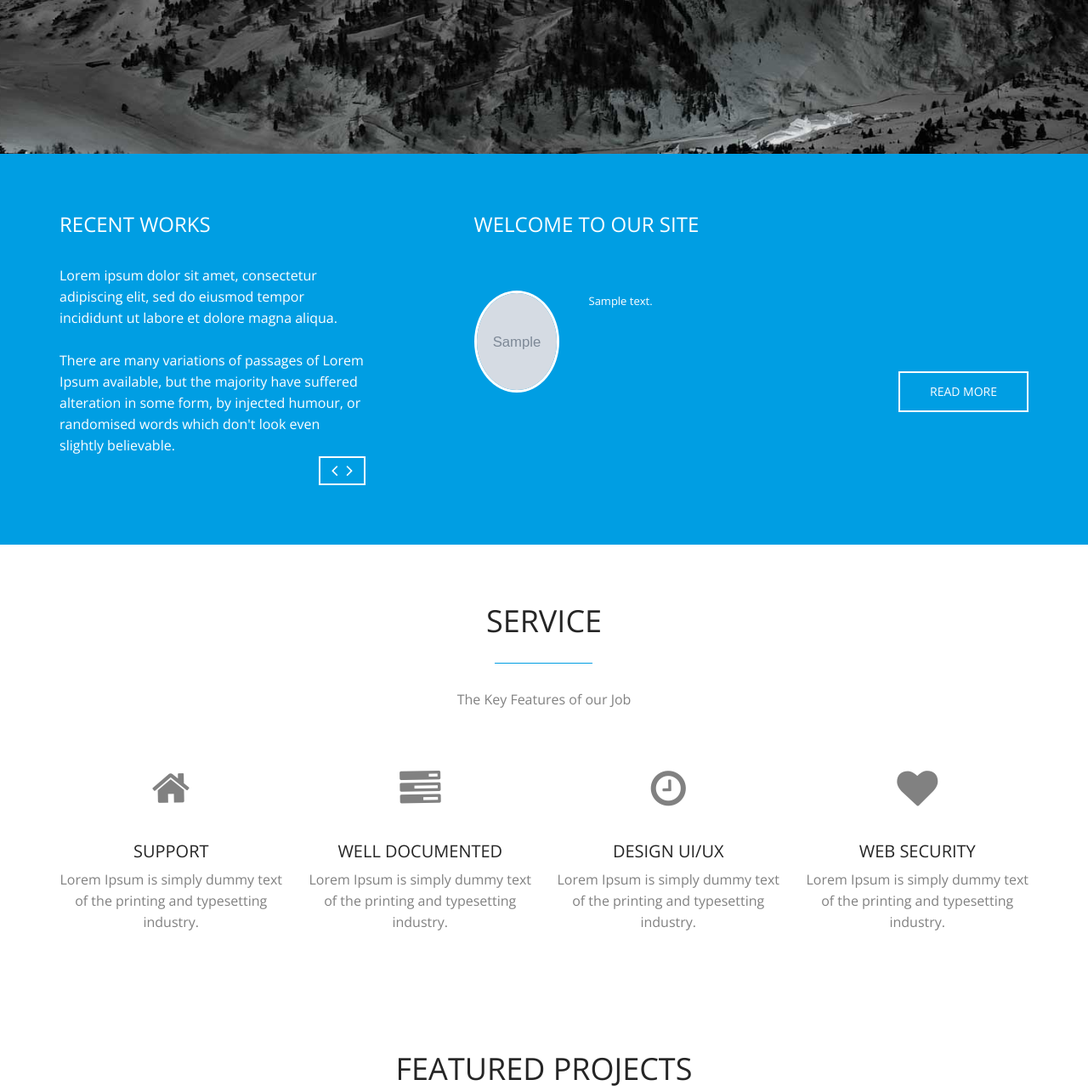
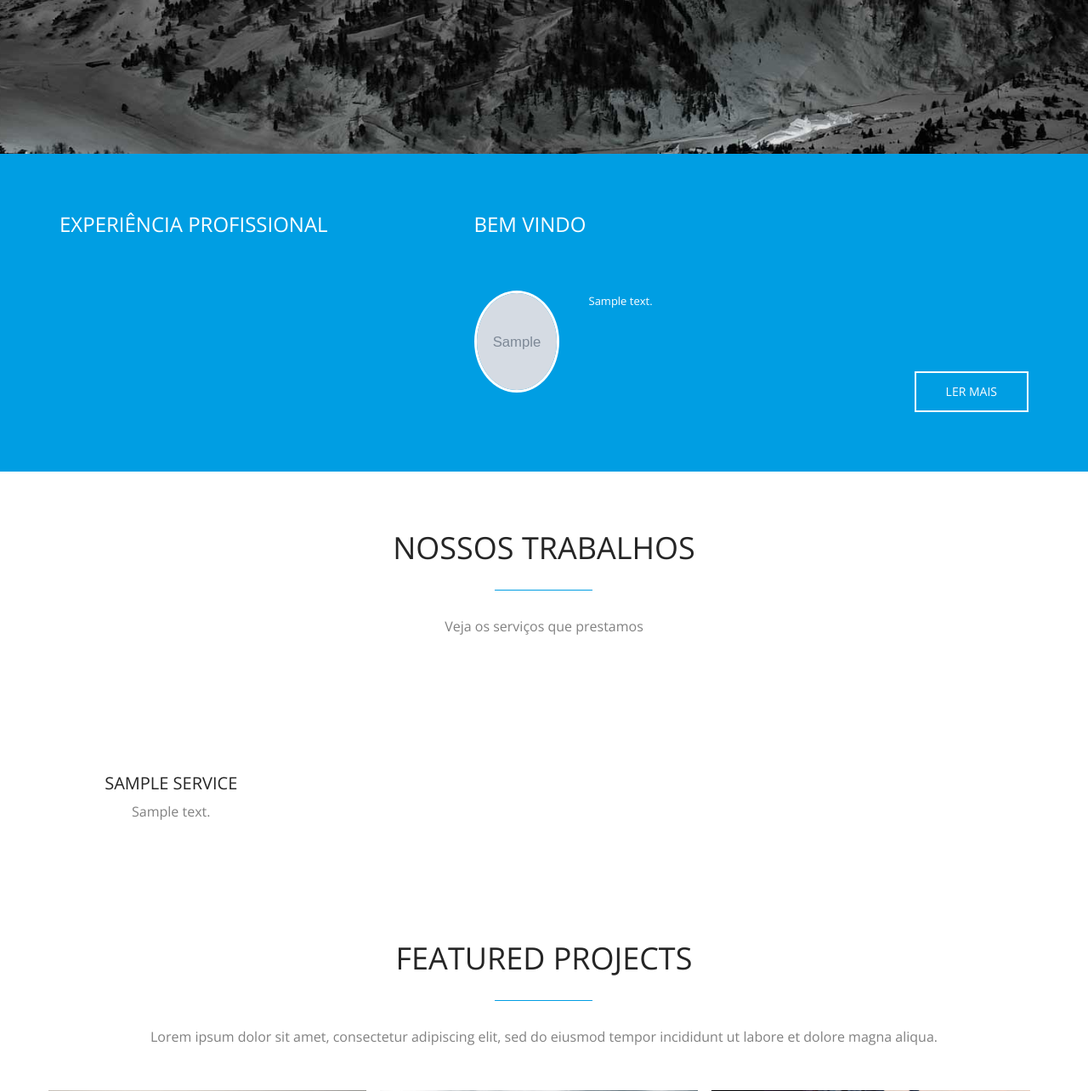
Before and after one commit to CristoferPortela/meuportfolio-django, a Django app: page / in a window 1280 px wide. Shown: the part 619-1903 px from the top of the page at 85% size. Run offline with Django 3.2, Linux system fonts and the light colour scheme; tables that the repository leaves empty hold one stand-in row (values such as "Sample post"); grey boxes marked "Sample" are stand-in pictures; some libraries are stand-ins or nearby versions.

Commit message:
refact: data comming from db

```diff
--- a/mainpage/templates/mainpage/about-services.html
+++ b/mainpage/templates/mainpage/about-services.html
@@ -4,42 +4,25 @@
         <div class="row">
             <div class="col-md-4 wow animated fadeInLeft">
                 <div class="recent-works">
-                    <h3>Recent Works</h3>
+                    <h3>Experiência profissional</h3>
                     <div id="works">
-                        <div class="work-item">
-                            <p>Lorem ipsum dolor sit amet, consectetur adipiscing elit, sed do eiusmod tempor incididunt ut labore et dolore magna aliqua.
-                                <br>
-                                <br> There are many variations of passages of Lorem Ipsum available, but the majority have suffered alteration in some form, by injected humour, or randomised words which don't look even slightly believable.
-                            </p>
-                        </div>
-                        <div class="work-item">
-                            <p>Lorem ipsum dolor sit amet, consectetur adipiscing elit, sed do eiusmod tempor incididunt ut labore et dolore magna aliqua.
-                                <br>
-                                <br> There are many variations of passages of Lorem Ipsum available, but the majority have suffered alteration in some form, by injected humour, or randomised words which don't look even slightly believable.
-                            </p>
-                        </div>
-                        <div class="work-item">
-                            <p>Lorem ipsum dolor sit amet, consectetur adipiscing elit, sed do eiusmod tempor incididunt ut labore et dolore magna aliqua.
-                                <br>
-                                <br> There are many variations of passages of Lorem Ipsum available, but the majority have suffered alteration in some form, by injected humour, or randomised words which don't look even slightly believable.
-                            </p>
-                        </div>
+                        {{ about_me.professional_xp | safe }}
                     </div>
                 </div>
             </div>
             <div class="col-md-7 col-md-offset-1 wow animated fadeInRight">
                 <div class="welcome-block">
-                    <h3>Welcome To Our Site</h3>
+                    <h3>Bem vindo</h3>
                     <div class="message-body">
                         <img
                             src="{{ about_me.avatar.url }}"
                             class="pull-left"
                             alt="member"
-                            style="width: 120px; height: 120px;"
+                            style="width: 120px !important; height: 120px;"
                         >
                         <p>{{ about_me.summary | safe }}</p>
                     </div>
-                    <a href="#" class="btn btn-border btn-effect pull-right">Read More</a>
+                    <a href="/about-me" class="btn btn-border btn-effect pull-right">Ler mais</a>
                 </div>
             </div>
         </div>
@@ -51,45 +34,28 @@
     <div class="container">
         <div class="row">
             <div class="sec-title text-center">
-                <h2 class="wow animated bounceInLeft">Service</h2>
-                <p class="wow animated bounceInRight">The Key Features of our Job</p>
+                <h2 class="wow animated bounceInLeft">
+                    Nossos trabalhos
+                </h2>
+                <p class="wow animated bounceInRight">
+                    Veja os serviços que prestamos
+                </p>
             </div>
-            <div class="col-md-3 col-sm-6 col-xs-12 text-center wow animated zoomIn">
-                <div class="service-item">
-                    <div class="service-icon">
-                        <i class="fa fa-home fa-3x"></i>
+            {% for service in services %}
+                <div class="col-md-3 col-sm-6 col-xs-12 text-center wow animated zoomIn">
+                    <div class="service-item">
+                        <div class="service-icon">
+                            <i class="{{ service.icon }} fa-3x"></i>
+                        </div>
+                        <h3>
+                            {{ service.title }}
+                        </h3>
+                        <p>
+                            {{ service.description }}
+                        </p>
                     </div>
-                    <h3>Support</h3>
-                    <p>Lorem Ipsum is simply dummy text of the printing and typesetting industry.</p>
                 </div>
-            </div>
-            <div class="col-md-3 col-sm-6 col-xs-12 text-center wow animated zoomIn" data-wow-delay="0.3s">
-                <div class="service-item">
-                    <div class="service-icon">
-                        <i class="fa fa-tasks fa-3x"></i>
-                    </div>
-                    <h3>Well Documented</h3>
-                    <p>Lorem Ipsum is simply dummy text of the printing and typesetting industry.</p>
-                </div>
-            </div>
-            <div class="col-md-3 col-sm-6 col-xs-12 text-center wow animated zoomIn" data-wow-delay="0.6s">
-                <div class="service-item">
-                    <div class="service-icon">
-                        <i class="fa fa-clock-o fa-3x"></i>
-                    </div>
-                    <h3>Design UI/UX</h3>
-                    <p>Lorem Ipsum is simply dummy text of the printing and typesetting industry.</p>
-                </div>
-            </div>
-            <div class="col-md-3 col-sm-6 col-xs-12 text-center wow animated zoomIn" data-wow-delay="0.9s">
-                <div class="service-item">
-                    <div class="service-icon">
-                        <i class="fa fa-heart fa-3x"></i>
-                    </div>
-                    <h3>Web Security</h3>
-                    <p>Lorem Ipsum is simply dummy text of the printing and typesetting industry.</p>
-                </div>
-            </div>
+            {% endfor %}
         </div>
     </div>
 </section>
```
